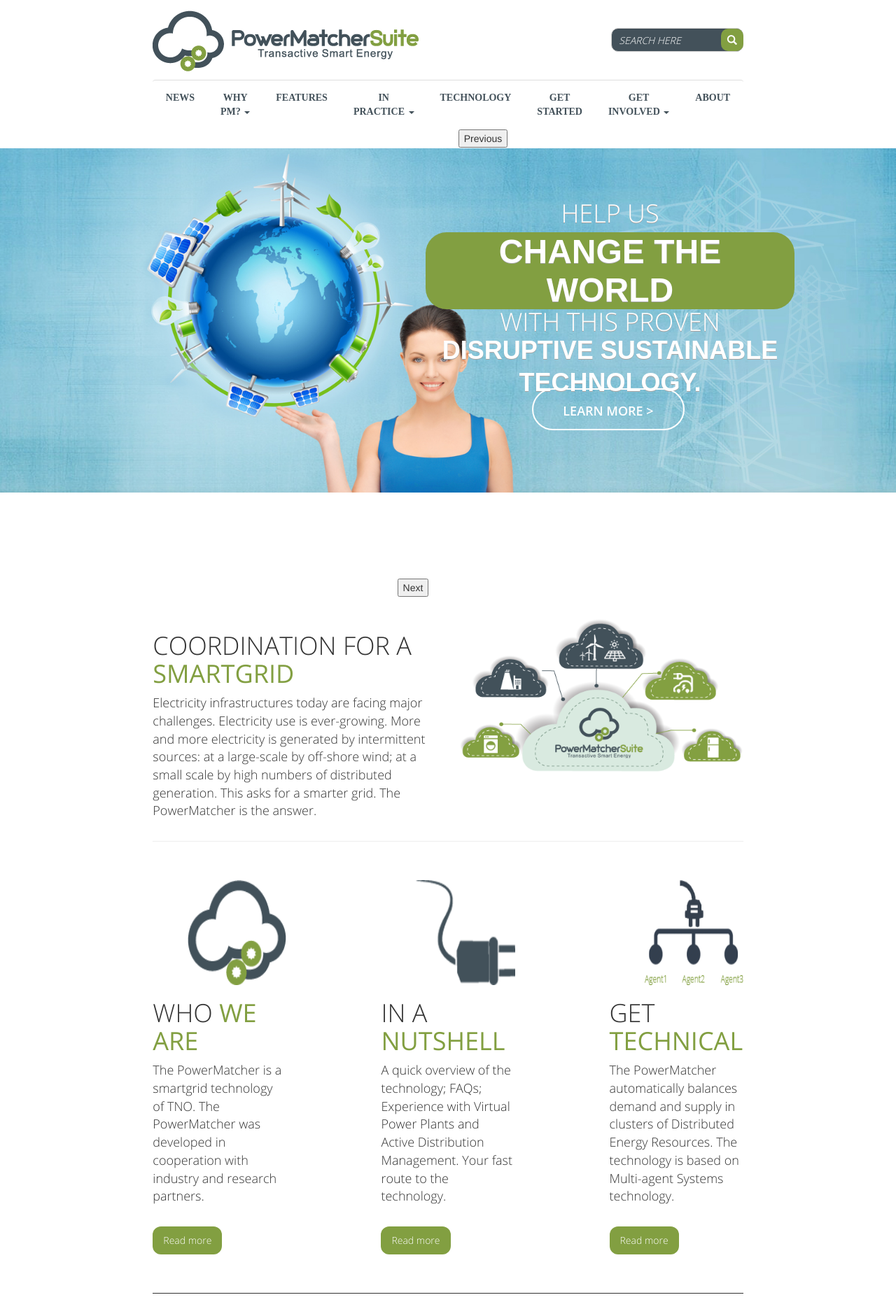
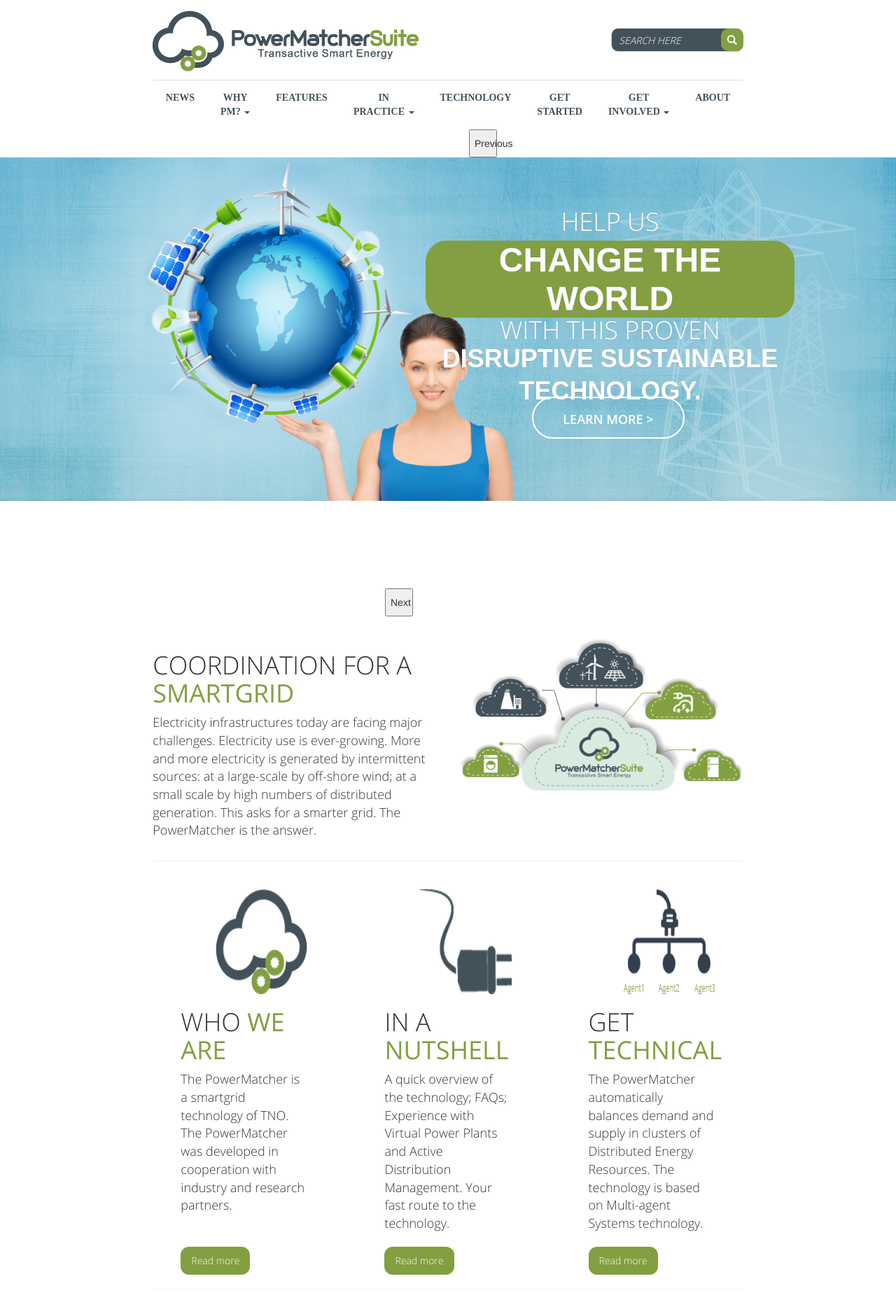
Before and after one commit to flexiblepower/flexiblepower.github.io, a Jekyll site: the page built from index.md, in a window 1280 px wide. Shown: the top 1861 px of the page at 70% size. Built offline with Jekyll 4.4.1, drawn with Linux system fonts in a browser that asks for light colours; nearby versions of some CDN libraries; some web fonts are replaced; some of the changed text lies outside the part shown.

Commit message:
fixed trello tickets #18 & #14

```diff
--- a/_includes/_header-home.html
+++ b/_includes/_header-home.html
@@ -10,7 +10,7 @@
 								<span class="thintext"> with this proven</span>
 								<span class="bigtext"> disruptive sustainable<br>technology.</span>
 							</div>
-							<div class="slider1_btn"><a href="#">Learn More ></a>
+							<div class="slider1_btn"><a href="/why/">Learn More ></a>
 							</div>
 						</div>
 					</div>
--- a/_layouts/home.html
+++ b/_layouts/home.html
@@ -39,7 +39,7 @@
             The PowerMatcher is a smartgrid technology of TNO.
             The PowerMatcher was developed in cooperation with industry and research partners.
           </p>
-          <button class="read-more-button">Read more</button>
+          <a href="/about/"><button class="read-more-button">Read more</button></a>
         </div>
       </div>
       <div class="col-md-4">
@@ -49,7 +49,7 @@
           <p>
             A quick overview of the technology; FAQs; Experience with Virtual Power Plants and Active Distribution Management. Your fast route to the technology.
           </p>
-          <button class="read-more-button">Read more</button>
+          <a href="/features/"><button class="read-more-button">Read more</button></a>
         </div>
       </div>
       <div class="col-md-4">
@@ -59,11 +59,11 @@
           <p>
             The PowerMatcher automatically balances demand and supply in clusters of Distributed Energy Resources. The technology is based on Multi-agent Systems technology.
           </p>
-          <button class="read-more-button">Read more</button>
+          <a href="/technology/"><button class="read-more-button">Read more</button></a>
         </div>
       </div>
     </div>
-    <hr class="black-hr" />
+    <hr/>
     <div class="row">
       <div class="col-md-12">
         <div class="float-center-wrapper">
@@ -102,12 +102,12 @@
         </div>
       </div>
     </div>
-    <hr class="black-hr" />
-    <h1 class="center-header"><a href="/posts/">Latest <span class="last-word">News</span></a></h1>
-    <div class="container-fluid">
+    <hr/>
+    <h1 class="center-header"><a href="/news/">Latest <span class="last-word">News</span></a></h1>
+
       <div class="featured-articles row">
         {% for post in site.posts limit:4 %}
-          <div class="col-lg-3 col-md-3 col-sm-6 col-xs-12">
+          <div class="col-lg-3 col-md-6 col-sm-6 col-xs-12">
             <div class="item">
               <img class="img-responsive" src="{{ post.thumbnail }}"/>
               <article class="sidebar-article-title">
@@ -121,10 +121,12 @@
           </div>
         {% endfor %}
       </div>
-    </div>
-      <div class="float-center-wrapper">
-        <button class="center-header">More news</button>
-      </div>
+
+      <a href="/news/">
+        <div class="float-center-wrapper">
+          <button class="center-header">More news</button>
+        </div>
+      </a>
     </div>
   </div>
 </div>
--- a/_layouts/news.html
+++ b/_layouts/news.html
@@ -17,7 +17,7 @@
 <div id="index" class="row">
   <div class="col-md-8 col-md-offset-2">
     <div class="row">
-      <h1 class="center-header"><a href="/posts/">Latest <span class="last-word">News</span></a></h1>
+      <h1 class="center-header">Latest <span class="last-word">News</span></h1>
       <div class="featured-articles">
         {% for post in site.posts %}
           <div class="col-md-3 col-sm-6 col-xs-12">
--- a/assets/css/style.css
+++ b/assets/css/style.css
@@ -188,31 +188,49 @@
 }
 
 .home #index .intro-story1 {
-	padding: 35px 70px 35px 0px;
+	width:100%;
+	padding: 20px 40px;
 	position: relative;
 }
 
 .home #index .intro-story2 {
-	padding: 35px;
+	width:100%;
+	padding: 20px 40px;
 	position: relative;
 }
 
 .home #index .intro-story3 {
-	padding: 35px 0px 35px 70px;
+	width:100%;
+	padding: 20px 40px;
 	position: relative;
 }
 
 @media only screen and (max-width: 1024px)  {
 	.home #index .intro-story1 {
-		padding-right: 0!important;
+		padding: 0!important;
+	}
+
+	.home #index .intro-story1 button {
+		position: relative;
+		left:0;
 	}
 
 	.home #index .intro-story2 {
-		padding-left: 0!important;
+		padding: 0!important;
+	}
+
+	.home #index .intro-story2 button {
+		position: relative;
+		left:0;
 	}
 
 	.home #index .intro-story3 {
-		padding-left: 0!important;
+		padding: 0!important;
+	}
+
+	.home #index .intro-story3 button {
+		position: relative;
+		left:0;
 	}
 
 }
@@ -229,7 +247,9 @@
 	border-radius: 12px;
 	color: white;
 	padding: 10px 15px;
-	margin-top:20px;
+	position: absolute;
+	left:    40px;
+	bottom:   0;
 }
 
 .read-more-button:hover {
@@ -456,7 +476,9 @@
 }
 
 .sidebar-articles .item, .featured-articles .item {
+	background-color: white;
 	height: 300px;
+	width: 300px;
 	border: 1px solid #BDC3C6;
 	border-radius: 20px;
 	margin: 40px auto;
@@ -528,6 +550,7 @@
 	-moz-background-size: 100% auto;
 	-o-background-size: 100% auto;
 	 background-size: 100% auto;
+	 margin-top: -2px;
 }
 
 .slider2{
@@ -542,7 +565,6 @@
 	-o-background-size: 100% auto;
 	 background-size: 100% auto;
 }
-
 
 .banner_inner {
 	width:990px;
@@ -638,5 +660,9 @@
 
 .slick-next {
 	position: relative;
-	right:50px!important;
+	right:70px!important;
 }
+
+.slick-prev:before, .slick-next:before, .slick-prev:hover, .slick-next:hover {
+	font-size: 40px!important;
+}
--- a/assets/js/scripts.js
+++ b/assets/js/scripts.js
@@ -33,18 +33,40 @@
 		infinite: true,
   		autoplay: true,
   		autoplaySpeed: 10000,
-  		adaptiveHeight: true
+  		adaptiveHeight: true,
+  		prevArrow: '<button type="button" data-role="none" style="height:40px; width:40px;" class="slick-prev">Previous</button>',
+  		nextArrow: '<button type="button" data-role="none" style="height:40px; width:40px;" class="slick-next">Next</button>'
+
 	});
 	$("#partners-carousel").slick({
 		arrows: true,
 		infinite: true,
   		infinite: true,
   		slidesToShow: 4,
-  		slidesToScroll: 1
+  		slidesToScroll: 1,
+  		prevArrow: '<button type="button" data-role="none" style="height:40px; width:40px;" class="slick-prev">Previous</button>',
+  		nextArrow: '<button type="button" data-role="none" style="height:40px; width:40px;" class="slick-next">Next</button>'
 	});
 
 	var div = $('iframe');
 	var width = (div.width() * 0.6);
 
 	$("iframe").css('height', width);
+
+	var changeIntroHeight = function (){
+		var introHighestHeight = 0;
+		$("div[class*='intro-story']").each(function() {
+			$(this).height("auto");
+			if ($(this).height() > introHighestHeight) {
+				introHighestHeight = $(this).height();
+			}
+			$("div[class*='intro-story']").height(introHighestHeight + 30);
+		});
+	}
+
+	changeIntroHeight();
+
+	$(window).resize(function(){
+		changeIntroHeight();
+	});
 });
```
